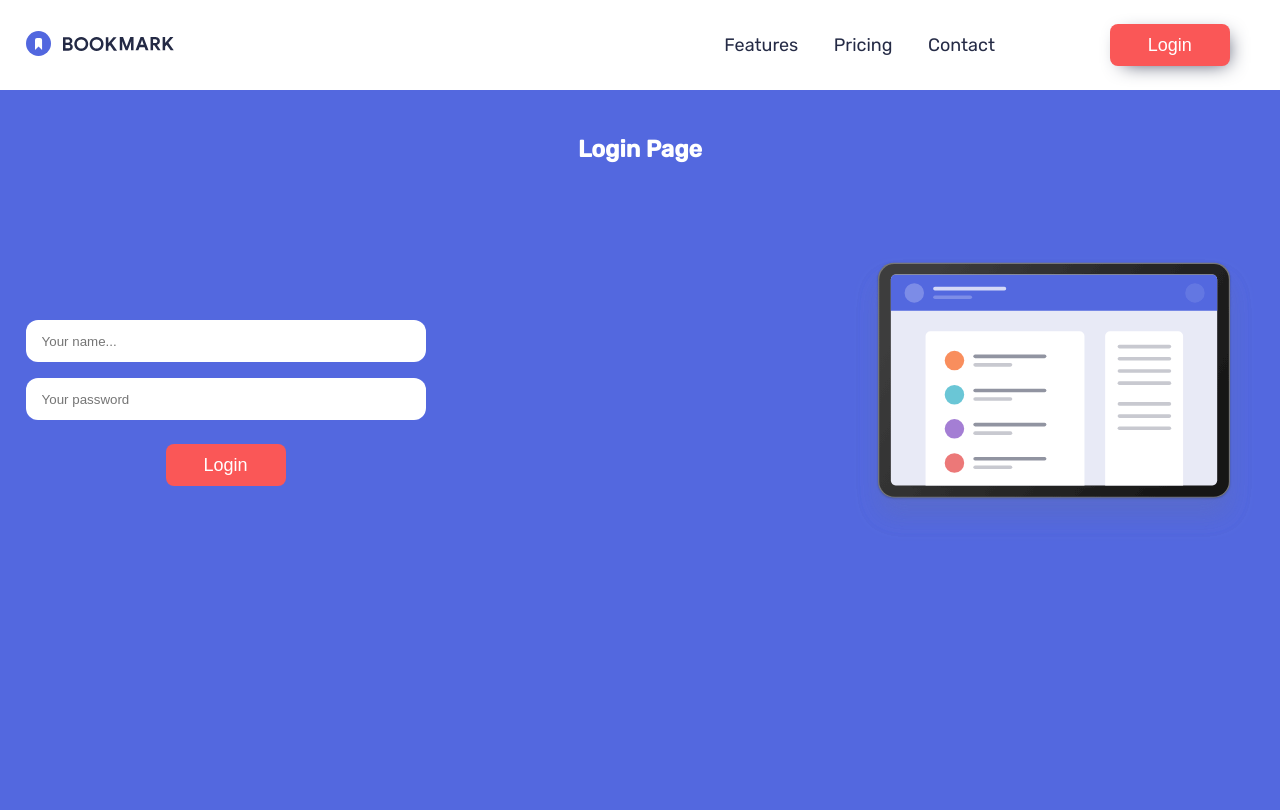
After one commit to GabrielWolf-Dev/frontend-mentor-challenges, a PHP site: page /login.html in a window 1280 px wide. The commit adds this page. Run offline with PHP 8.4, Linux system fonts and the light colour scheme; some libraries are stand-ins or nearby versions.

Commit message:
Update login page

```diff
--- a/bookmark-landing-page/js/index.js
+++ b/bookmark-landing-page/js/index.js
@@ -1,7 +1,9 @@
 import menuMobile from './scripts/menuMobile.js';
 import handleEl from './scripts/handleEl.js';
+import smoothScroll from './scripts/smoothScroll.js';
 
 window.onload = () => {
     menuMobile();
     handleEl();
+    smoothScroll();
 };
--- /dev/null
+++ b/bookmark-landing-page/login.html
@@ -0,0 +1,67 @@
+<!DOCTYPE html>
+<html lang="pt-BR">
+<head>
+  <meta charset="UTF-8">
+  <meta name="viewport" content="width=device-width, initial-scale=1.0">
+  <link rel="icon" type="image/png" sizes="32x32" href="./favicon-32x32.png">
+  <link rel="preconnect" href="https://fonts.googleapis.com">
+  <link rel="preconnect" href="https://fonts.gstatic.com" crossorigin>
+  <link href="https://fonts.googleapis.com/css2?family=Rubik:wght@400;500&display=swap" rel="stylesheet">
+  <link rel="stylesheet" href="./styles/main.css">
+  <title>Frontend Mentor | Bookmark landing page</title>
+</head>
+<body>
+
+    <header class="header">
+        <a href="index.html"><img src="./assets/images/logo-bookmark.svg" alt="Logo Boockmark" /></a>
+
+        <div class="nav-mobile-box">
+          <button class="btn-menu-open"><i class="fas fa-bars"></i></button>
+          <nav class="nav-mobile p-res-48">
+            <header class="nav-mobile__header">
+              <a href="index.html"><img src="./assets/images/logo-bookmark-white.svg" alt="Logo Boockmark" /></a>
+              <button class="btn-menu-close"><i class="fas fa-times"></i></button>
+            </header><!--nav-mobile__header-->
+
+            <ul class="nav-mobile__nav">
+              <li class="nav__items"><a class="text-white nav-links" href="#Features">Features</a></li>
+              <li class="nav__items"><a class="text-white nav-links" href="#Pricing">Pricing</a></li>
+              <li class="nav__items"><a class="text-white nav-links" href="#Contact">Contact</a></li>
+              <a class="text-white" href="login.html"><button class="btn-login">Login</button></a>
+            </ul><!--nav-mobile__nav-->
+
+            <footer class="nav-mobile__footer">
+              <a class="icons text-white" href="https://pt-br.facebook.com/"><i class="fab fa-facebook-square"></i></a>
+              <a class="icons text-white" href="https://twitter.com/"><i class="fab fa-twitter"></i></a>
+            </footer><!--nav-mobile__footer-->
+          </nav><!--nav-mobile-->
+        </div><!--"nav-mobile-box-->
+
+        <nav class="nav-desktop">
+          <ul class="nav-desktop__list">
+            <li class="nav__items"><a class="text-blue-dark nav-links" href="#Features">Features</a></li>
+            <li class="nav__items"><a class="text-blue-dark nav-links" href="#Pricing">Pricing</a></li>
+            <li class="nav__items"><a class="text-blue-dark nav-links" href="#Contact">Contact</a></li>
+            <li class="nav__items"><a class="text-white nav-links" href="#">Credits</a></li>
+            <a class="text-white" href="login.html"><button class="btn-login">Login</button></a>
+          </ul>
+        </nav>
+    </header><!--header-->
+
+  <section class="login">
+    <h1 class="title text-white p-y-48">Login Page</h1>
+      <main class="login__container">
+        <form class="login__form">
+            <input required class="login__form__input" type="text" name="nameLogin" id="nameLogin" placeholder="Your name..." />
+            <input required class="login__form__input" type="password" name="passLogin" id="passLogin" placeholder="Your password" />
+            <button class="login__form__submit" type="submit">Login</button>
+        </form>
+
+        <img class="login__img" src="./assets/images/illustration-hero.svg" alt="Illustration Hero" />
+      </main><!--login__container-->
+  </section>
+
+  <script src="./js/libs/all.min.js"></script>
+  <script type="module" src="./js/index.js"></script>
+</body>
+</html>
--- /dev/null
+++ b/bookmark-landing-page/styles/components/_login.scss
@@ -0,0 +1,54 @@
+.login {
+    width: 100%;
+    height: 90vh;
+    background-color: $soft-blue;
+    text-align: center;
+
+    .login__container {
+        @include container($w-mobile, flex, 48px);
+        justify-content: center;
+        align-items: center;
+        flex-direction: column;
+        gap: 24px;
+    }
+
+    .login__form {
+        width: 100%;
+        max-width: 300px;
+
+        .login__form__input {
+            width: 100%;
+            height: 42px;
+            margin: 8px 0;
+            display: inline-block;
+            border-radius: 12px;
+            padding-left: 16px;
+        }
+
+        .login__form__submit {
+            @include btn(120px, 0, $soft-red, white);
+            margin-top: 16px;
+        }
+    }
+
+    .login__img {
+        width: 100%;
+        max-width: 250px;
+    }
+}
+
+@media (min-width: $w-mobile) {
+    .login {
+        .login__container {
+            @include container($w-desktop, flex, 48px);
+            justify-content: space-between;
+            flex-direction: row;
+        }
+
+        .login__form, .login__img { max-width: 400px; }
+    }
+}
+
+@media (min-width: $w-desktop) {
+    .login > .login__img, .login__form { max-width: 600px; }
+}
--- a/bookmark-landing-page/styles/main.scss
+++ b/bookmark-landing-page/styles/main.scss
@@ -19,6 +19,7 @@
 @import './components/questions';
 @import './components/form';
 @import './components/footer';
+@import './components/login';
 
 // Utilities:
 @import './utilities';
--- a/bookmark-landing-page/styles/objects/_spaces.scss
+++ b/bookmark-landing-page/styles/objects/_spaces.scss
@@ -12,6 +12,8 @@
 
 .p-y-24 { padding: 24px 0; }
 
+.p-y-48 { padding: 48px 0; }
+
 .p-res-16 { padding: 16px 2%; }
 
 .p-res-24 { padding: 24px 2%; }
```
Also changed, not shown: bookmark-landing-page/index.html (+16 -18 lines), bookmark-landing-page/js/scripts/smoothScroll.js (added, +51 -0 lines), bookmark-landing-page/styles/main.css, 1 other file.
